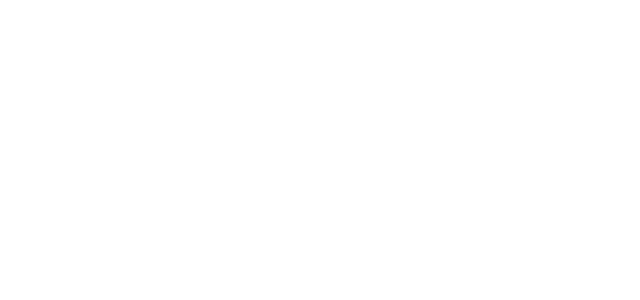
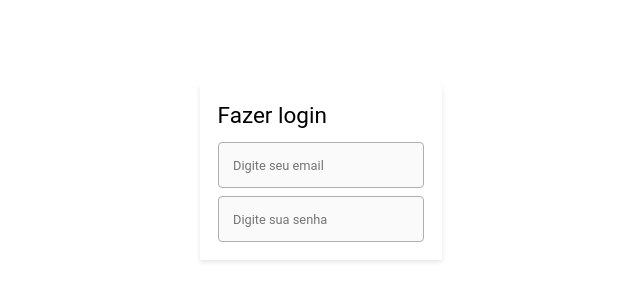
Before and after one commit to lvsouza/signin-signup-react-js, a React (Create React App) app: page /signin in a window 1280 px wide. Shown: the part 228-528 px from the top of the page, without its empty margins (319-959 px from the left). Built offline with nearby package versions, Linux system fonts and the light colour scheme.

Commit message:
feat: added pages login and signup
Configuro rotas
Criamos arquivo de páginas de login e cadastro
Iniciamos a contrução e estilização da tela de login

```diff
--- a/package.json
+++ b/package.json
@@ -12,6 +12,7 @@
     "@types/react-dom": "^17.0.0",
     "react": "^17.0.1",
     "react-dom": "^17.0.1",
+    "react-router-dom": "^5.2.0",
     "react-scripts": "4.0.2",
     "typescript": "^4.1.2",
     "web-vitals": "^1.0.1"
@@ -39,5 +40,8 @@
       "last 1 firefox version",
       "last 1 safari version"
     ]
+  },
+  "devDependencies": {
+    "@types/react-router-dom": "^5.1.7"
   }
 }
--- a/src/app/App.tsx
+++ b/src/app/App.tsx
@@ -1,9 +1,10 @@
 import React from 'react';
 
+import { Routes } from './routes/Routes';
 import './styles/global.css';
 
 export const App = () => {
   return (
-    <div></div>
+    <Routes />
   );
 }
--- /dev/null
+++ b/src/app/pages/signin/Signin.css
@@ -0,0 +1,8 @@
+.signin-base {
+    width: 100vw;
+    height: 100vh;
+}
+
+.login-form input {
+    border: var(--size-xxs) solid var(--color-border);
+}
--- /dev/null
+++ b/src/app/pages/signin/Signin.tsx
@@ -0,0 +1,27 @@
+import React from 'react';
+
+import './Signin.css';
+
+export const Signin: React.FC = () => {
+    return (
+        <div className="signin-base flex-content-center flex-items-center">
+            <div className="padding-g shadow-m border-red flex-column">
+                <h2>Fazer login</h2>
+
+                <div className="margin-top-m">
+                    <form className="login-form flex-column">
+                        <input
+                            placeholder="Digite seu email"
+                            className="background padding-m font-size-m"
+                        />
+
+                        <input
+                            placeholder="Digite sua senha"
+                            className="background padding-m font-size-m margin-top-s"
+                        />
+                    </form>
+                </div>
+            </div>
+        </div>
+    );
+}
--- /dev/null
+++ b/src/app/pages/signup/Signup.tsx
@@ -0,0 +1,10 @@
+import React from 'react';
+
+export const Signup: React.FC = () => {
+
+    return (
+        <div>
+            Signup
+        </div>
+    );
+}
--- /dev/null
+++ b/src/app/routes/Routes.tsx
@@ -0,0 +1,17 @@
+import React from 'react';
+import { BrowserRouter, Route, Switch } from 'react-router-dom';
+
+import { Signin } from '../pages/signin/Signin';
+import { Signup } from '../pages/signup/Signup';
+
+export const Routes: React.FC = () => {
+
+    return (
+        <BrowserRouter>
+            <Switch>
+                <Route exact path="/signin" component={Signin} />
+                <Route exact path="/signup" component={Signup} />
+            </Switch>
+        </BrowserRouter>
+    );
+}
--- a/src/app/styles/flexs.css
+++ b/src/app/styles/flexs.css
@@ -99,8 +99,8 @@
 }
 
 .flex-content-center {
+    -webkit-box-pack: center;
     justify-content: center;
-    -webkit-box-pack: center;
     -ms-flex-pack: center;
 }
 
--- a/src/app/styles/global.css
+++ b/src/app/styles/global.css
@@ -36,11 +36,11 @@
     margin: 0;
     padding: 0;
     outline: none;
-    user-select: none;
+    /* user-select: none;
     -ms-user-select: none;
     box-sizing: border-box;
     -webkit-user-select: none;
-    -moz-user-select: -moz-none;
+    -moz-user-select: -moz-none; */
     font-family: var(--font-family);
     font-weight: var(--font-weight-m);
     -webkit-font-smoothing:antialiased;
@@ -82,7 +82,6 @@
     padding: var(--padding-s);
     padding-right: var(--padding-xs);
     padding-left: var(--padding-xs);
-    color: var(--color-text-white);
 }
 
 a {
```
Also changed, not shown: 1 other file (tests, documents, lock files or other folders).
